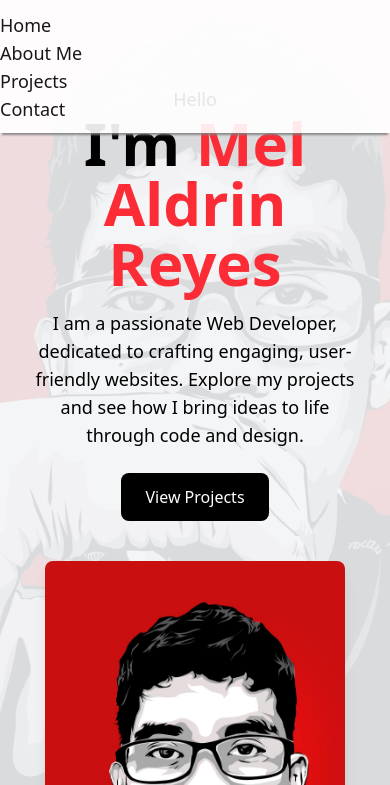
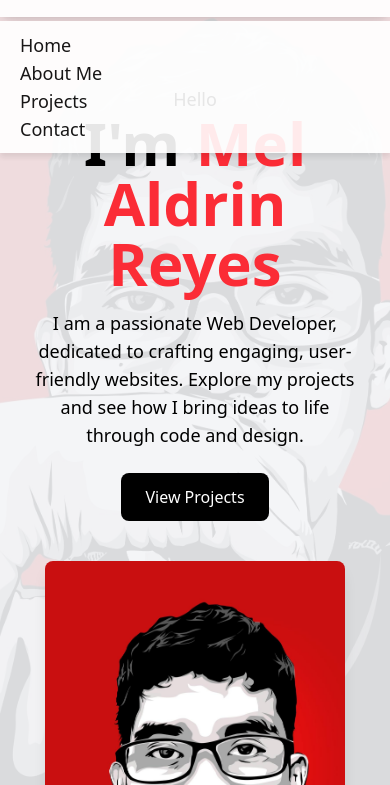
Before and after one commit to melaldrins12/personal, a website: page index.html in a window 390 px wide. Both pictures are taken after a click on the element 355 px from the left and 38 px from the top of the page. Shown: the part 59-844 px from the top of the page. Drawn offline with Linux system fonts and the light colour scheme.

Commit message:
Add files via upload

```diff
--- a/index.html
+++ b/index.html
@@ -109,10 +109,10 @@
 
         /* Navbar styles for mobile and desktop */
         nav ul {
-            display: flex;
-            list-style: none;
-            padding: 0;
-            margin: 0;
+            display:flex;
+            padding: 10px 20px;
+            text-align: left;
+            margin-left: auto;
         }
 
         nav ul li {
@@ -136,13 +136,13 @@
             nav ul {
                 display: none;
                 flex-direction: column;
+                width: 100%;
                 background-color: white;
                 position: absolute;
-                top: 60px;
+                top: 80px;
                 left: 0;
-                width: 100%;
-                padding: 10px 0;
-                box-shadow: 0px 4px 2px -2px gray;
+                right: 0;
+                box-shadow: 0 4px 6px rgba(0, 0, 0, 0.1);
             }
 
             nav ul.active {
```
Also changed, not shown: contact.html (+1 -6 lines), src/app.css.
